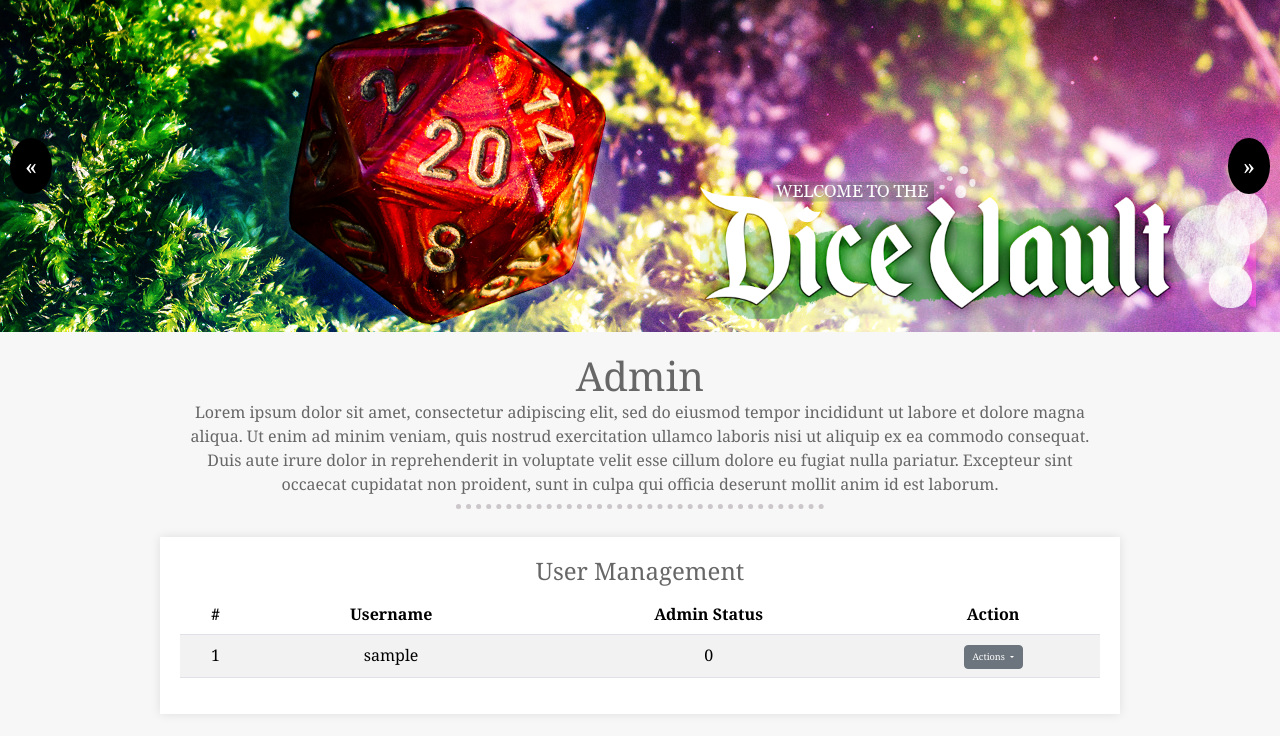
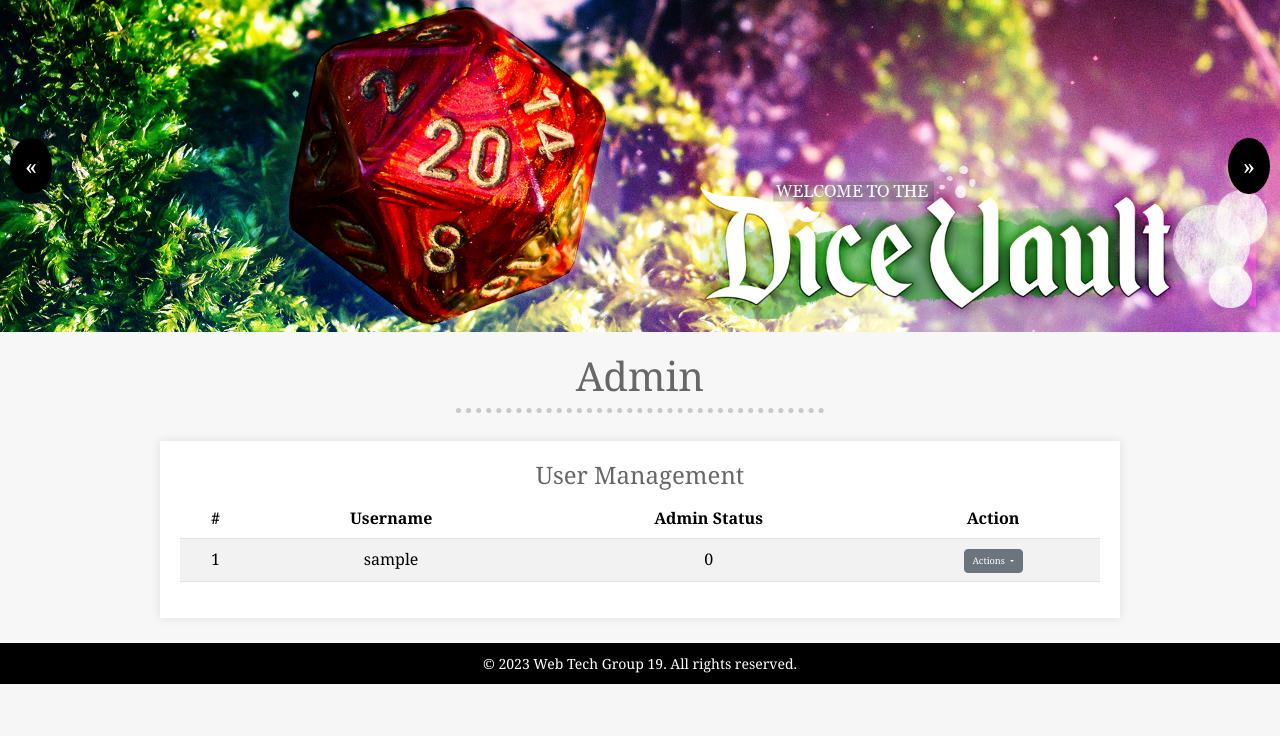
Before and after one commit to blakage/JavaScript-store-front, a Node server app: page /admin in a window 1280 px wide. Shown: the part 129-865 px from the top of the page. After the commit the page ends 813 px from the top, so only its background shows below. Run offline with Node 20, Linux system fonts and the light colour scheme; a user stored in the database is signed in; some libraries are stand-ins or nearby versions.

Commit message:
lorem lipsum

```diff
--- a/views/admin.ejs
+++ b/views/admin.ejs
@@ -3,13 +3,7 @@
     <!-- Main Content Section -->
     <div class="text-container">
         <h1>Admin</h1>
-        <p>Lorem ipsum dolor sit amet, consectetur adipiscing elit, sed do eiusmod tempor incididunt ut labore et dolore
-            magna aliqua. Ut enim ad minim veniam, quis nostrud exercitation ullamco laboris nisi ut aliquip ex ea
-            commodo
-            consequat. Duis aute irure dolor in reprehenderit in voluptate velit esse cillum dolore eu fugiat nulla
-            pariatur. Excepteur sint occaecat cupidatat non proident, sunt in culpa qui officia deserunt mollit anim id
-            est
-            laborum.
+        <p>
             <hr>
         </p>
     </div>
```
